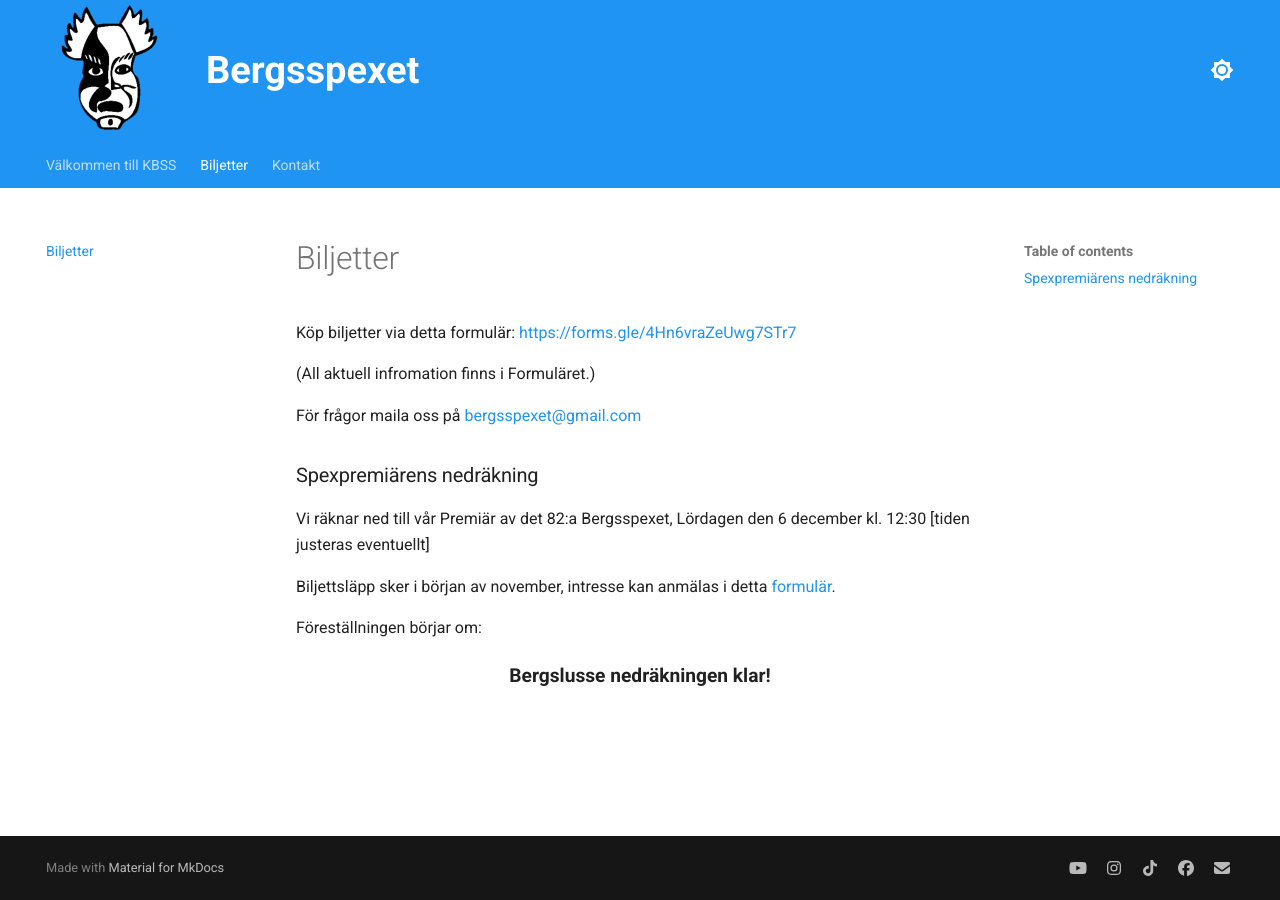
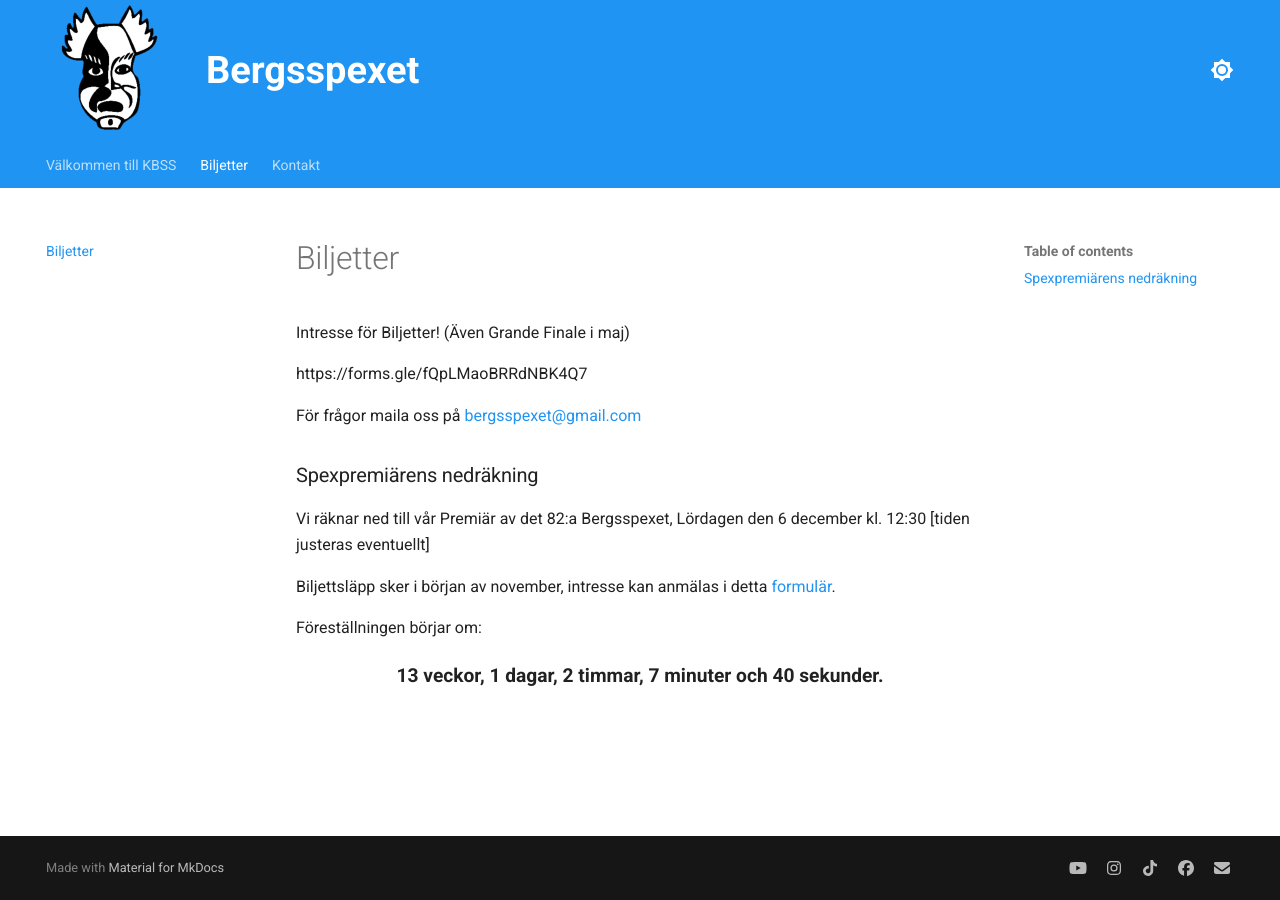
Before and after one commit to Bergsspexet/bergsspexet.github.io, an MkDocs documentation site: the page built from docs/biljetter.md, in a window 1280 px wide. Built offline with MkDocs 1.6.1 and Material for MkDocs 9.7.7, drawn with Linux system fonts in a browser that asks for light colours.

Commit message:
Hinders2026 quick update, för grande finale promp

```diff
--- a/docs/biljetter.md
+++ b/docs/biljetter.md
@@ -1,8 +1,8 @@
 # Biljetter
 
-Köp biljetter via detta formulär: [https://forms.gle/4Hn6vraZeUwg7STr7](https://forms.gle/4Hn6vraZeUwg7STr7)
+Intresse för Biljetter! (Även Grande Finale i maj)
 
-(All aktuell infromation finns i Formuläret.)
+https://forms.gle/fQpLMaoBRRdNBK4Q7
 
 För frågor maila oss på [bergsspexet@gmail.com](mailto:bergsspexet@gmail.com)
 
@@ -22,7 +22,7 @@
 </div>
 
 <script>
-  var targetDate = new Date("Dec 6, 2025 12:00:00").getTime();
+  var targetDate = new Date("May 2, 2026 12:00:00").getTime();
 
   var countdownFunction = setInterval(function() {
     var now = new Date().getTime();
```
